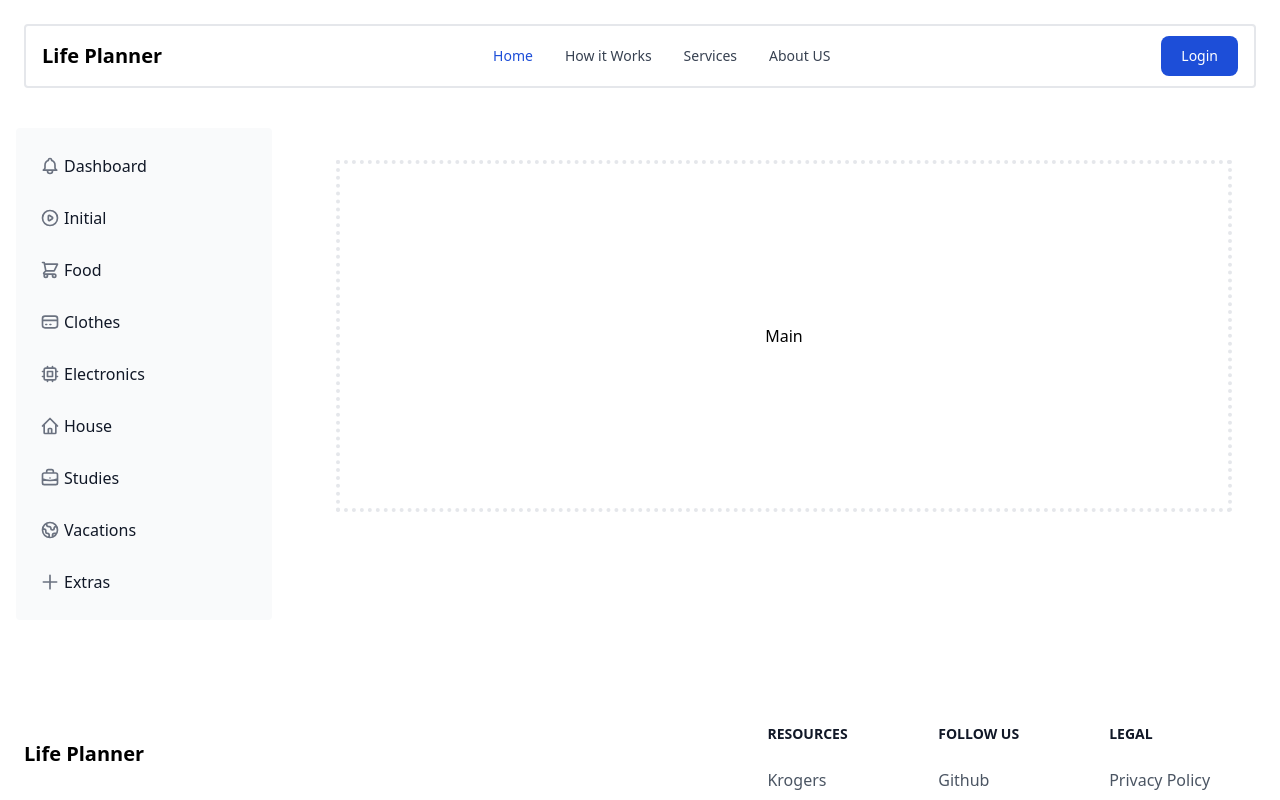
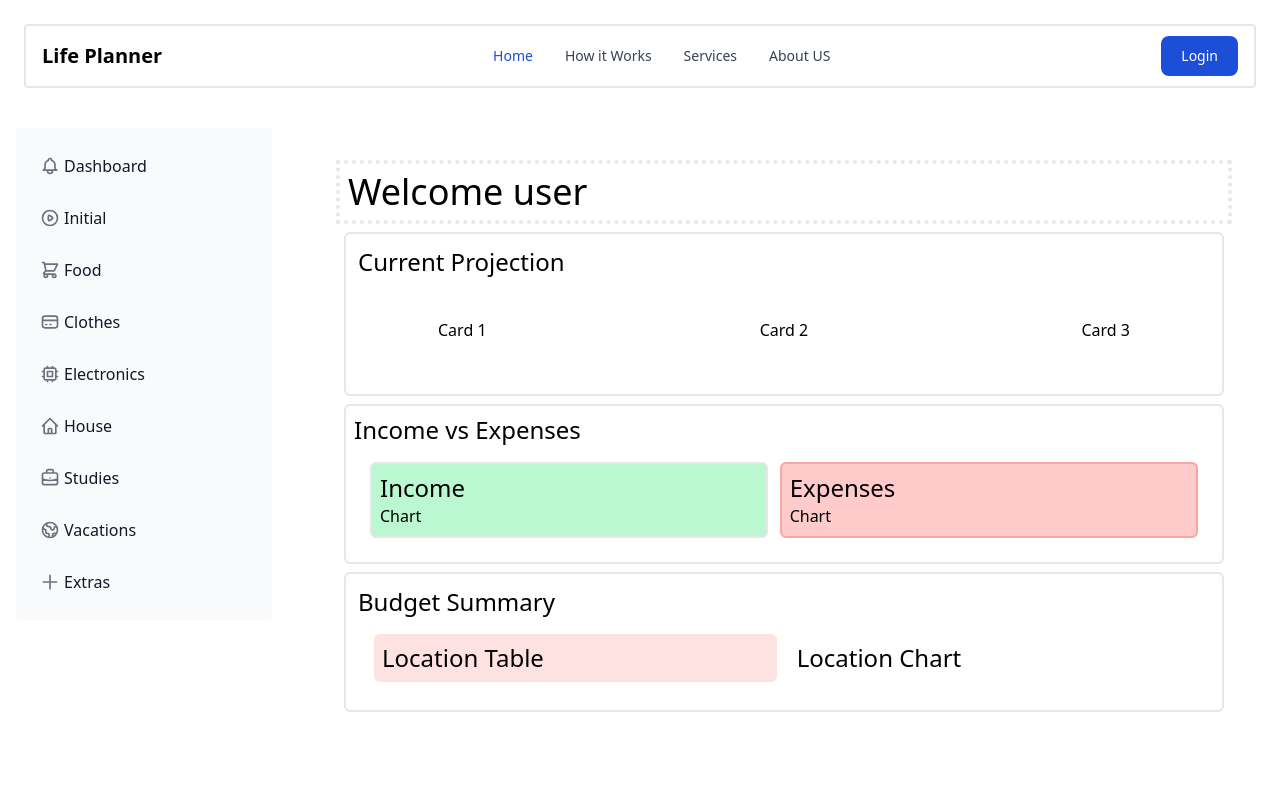
Before and after one commit to meisterveda/life-planner, a Next.js app: page /dashboard in a window 1280 px wide. Shown: the top 800 px of the page. Built offline with nearby package versions, Linux system fonts and the light colour scheme; no server answers.

Commit message:
Improved Dashboard, added Card component

```diff
--- /dev/null
+++ b/components/Card.tsx
@@ -0,0 +1,20 @@
+import React from 'react'
+
+function Card() {
+    return (
+        <div className="max-w-xs rounded shadow-md shadow-indigo-600">
+            <div className="p-4">
+                <div>
+                    <h2 className="text-xl font-bold text-indigo-600">
+                        Tailwind v3 Card
+                    </h2>
+                    <p className="text-gray-600">
+                        Lorem, ipsum dolor sit amet consectetur adipis
+                    </p>
+                </div>
+            </div>
+        </div>
+    )
+}
+
+export default Card
--- a/pages/dashboard.tsx
+++ b/pages/dashboard.tsx
@@ -1,7 +1,9 @@
+import Image from 'next/image'
+import { userInfo } from 'os'
 import React from 'react'
 import Sidebar from '../components/Sidebar'
 
-function Dashboard() {
+function Dashboard({ user }) {
     return (
         <main className="container flex items-start justify-between mx-auto">
             <div className="flex flex-col px-4 py-4 ">
@@ -9,8 +11,46 @@ function Dashboard() {
             </div>
 
             <div className="w-full h-full p-4 m-8">
-                <div className="flex items-center justify-center p-40 border-4 border-dotted">
-                    Main
+                <div className="flex p-2 border-4 border-dotted">
+                    <p className="text-4xl">Welcome user</p>
+                </div>
+                <div className="flex flex-col p-3 m-2 border-2 rounded-md border-gray-200">
+                    <div>
+                        <p className="text-2xl">Current Projection</p>
+                    </div>
+                    <div className="flex flex-row justify-between px-20 py-10">
+                        <div>Card 1</div>
+                        <div>Card 2</div>
+                        <div>Card 3</div>
+                    </div>
+                </div>
+                <div className="flex flex-col flex-auto p-2 m-2  border-2 rounded-md border-gray-200">
+                    <div>
+                        <p className="text-2xl">Income vs Expenses</p>
+                    </div>
+                    <div className="flex flex-row p-2 m-2  gap-x-3">
+                        <div className="flex flex-col flex-auto p-2 border-2 rounded-md border-green-30 bg-green-200">
+                            <p className="text-2xl">Income</p>
+                            Chart
+                        </div>
+                        <div className="flex flex-col flex-auto p-2 border-2 rounded-md border-red-300 bg-red-200">
+                            <p className="text-2xl">Expenses</p>
+                            Chart
+                        </div>
+                    </div>
+                </div>
+                <div className="flex flex-col p-3 m-2 border-2 rounded-md border-gray-200">
+                    <div>
+                        <p className="text-2xl">Budget Summary</p>
+                    </div>
+                    <div className="flex flex-row p-2 m-2  gap-x-3">
+                        <div className="flex flex-col flex-auto p-2 rounded-md bg-red-100">
+                            <p className="text-2xl">Location Table</p>
+                        </div>
+                        <div className="flex flex-col flex-auto p-2 rounded-md bg-white-200">
+                            <p className="text-2xl">Location Chart</p>
+                        </div>
+                    </div>
                 </div>
             </div>
         </main>
```
Also changed, not shown: 1 other file (tests, documents, lock files or other folders).
